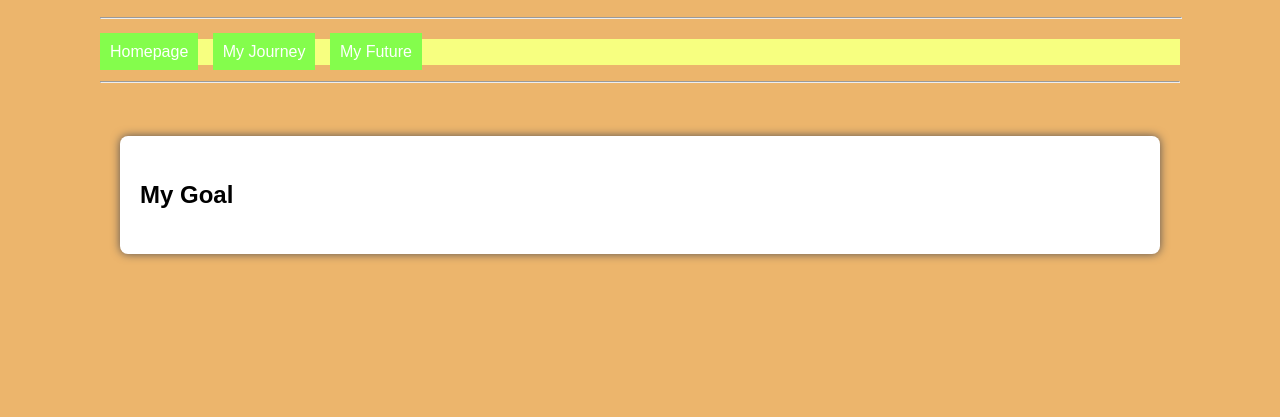
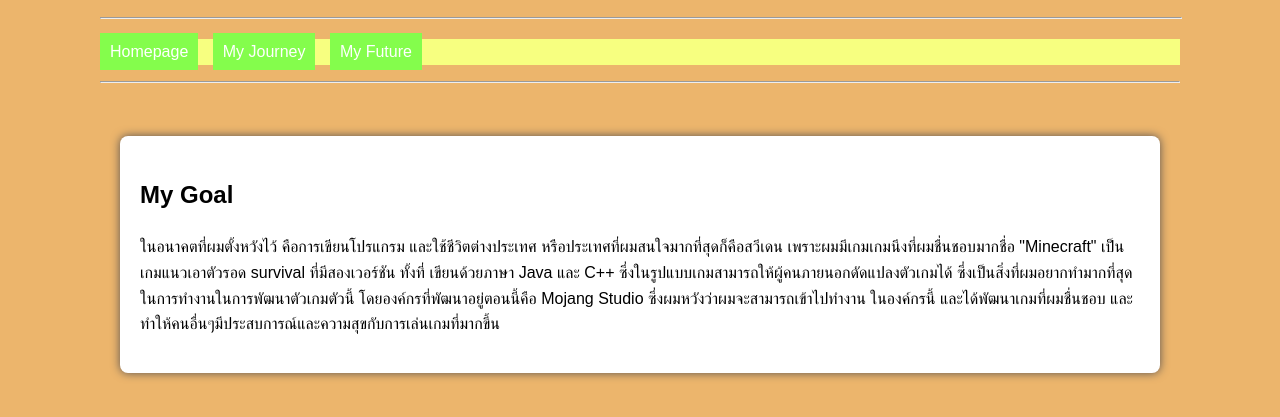
Before and after one commit to Passakorn-Sangboon/67096167310_MyCSTUStory, a plain HTML site: page myfuture.html in a window 1280 px wide. Shown: the part 241-658 px from the top of the page. Drawn offline with Linux system fonts and the light colour scheme.

Commit message:
Add content to myfuture.html

```diff
--- a/myfuture.html
+++ b/myfuture.html
@@ -23,7 +23,12 @@
         <main>
             <section>
                 <h2>My Goal</h2>
-
+                <p>ในอนาคตที่ผมตั้งหวังไว้ คือการเขียนโปรแกรม และใช้ชีวิตต่างประเทศ หรือประเทศที่ผมสนใจมากที่สุดก็คือสวีเดน
+                    เพราะผมมีเกมเกมนึงที่ผมชื่นชอบมากชื่อ "Minecraft" เป็นเกมแนวเอาตัวรอด survival ที่มีสองเวอร์ชัน ทั้งที่
+                    เขียนด้วยภาษา Java และ C++ ซึ่งในรูปแบบเกมสามารถให้ผู้คนภายนอกดัดแปลงตัวเกมได้ ซึ่งเป็นสิ่งที่ผมอยากทำมากที่สุด
+                    ในการทำงานในการพัฒนาตัวเกมตัวนี้ โดยองค์กรที่พัฒนาอยู่ตอนนี้คือ Mojang Studio ซึ่งผมหวังว่าผมจะสามารถเข้าไปทำงาน
+                    ในองค์กรนี้ และได้พัฒนาเกมที่ผมชื่นชอบ และทำให้คนอื่นๆมีประสบการณ์และความสุขกับการเล่นเกมที่มากขึ้น
+                </p>
             </section>
         </main>
     </body>
```
